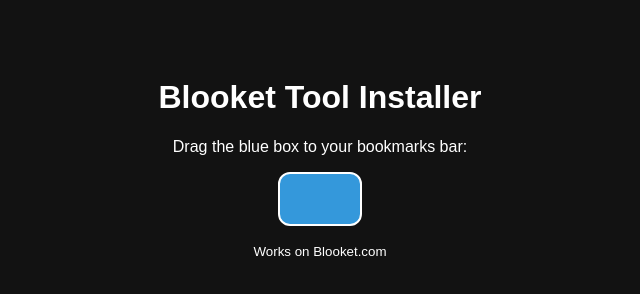
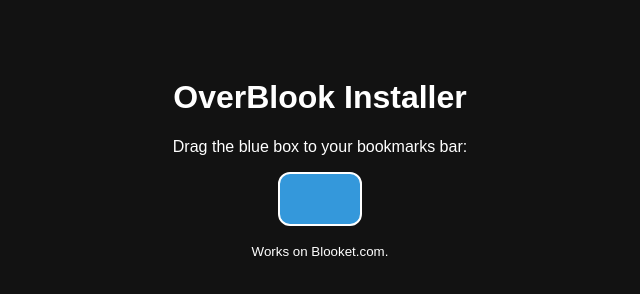
Before and after one commit to AlwaysAdvancing/Blooket-Fun-Fishing, a plain HTML site: page index.html in a window 1280 px wide. Shown: the whole page, without its empty margins (320-960 px from the left). Drawn offline with Linux system fonts and the light colour scheme.

Commit message:
Update index.html

```diff
--- a/index.html
+++ b/index.html
@@ -1,19 +1,17 @@
 <!DOCTYPE html>
 <html>
 <head>
-    <title>Blooket Tool</title>
+    <title>OverBlook</title>
     <style>
         body { background: #121212; color: white; font-family: sans-serif; text-align: center; padding: 50px; }
         .box { display: inline-block; width: 80px; height: 50px; background: #3498db; border-radius: 12px; cursor: move; border: 2px solid white; }
     </style>
 </head>
 <body>
-    <h1>Blooket Tool Installer</h1>
+    <h1>OverBlook Installer</h1>
     <p>Drag the blue box to your bookmarks bar:</p>
-
-    <!-- This link points to YOUR Firebase-hosted script -->
     <a class="box" href="javascript:(function(){var s=document.createElement('script');s.src='https://blooket-fun.web.app/Main-Menu.js';document.body.appendChild(s);})()">&#8203;</a>
 
-    <p><small>Works on Blooket.com</small></p>
+    <p><small>Works on Blooket.com.</small></p>
 </body>
 </html>
```
